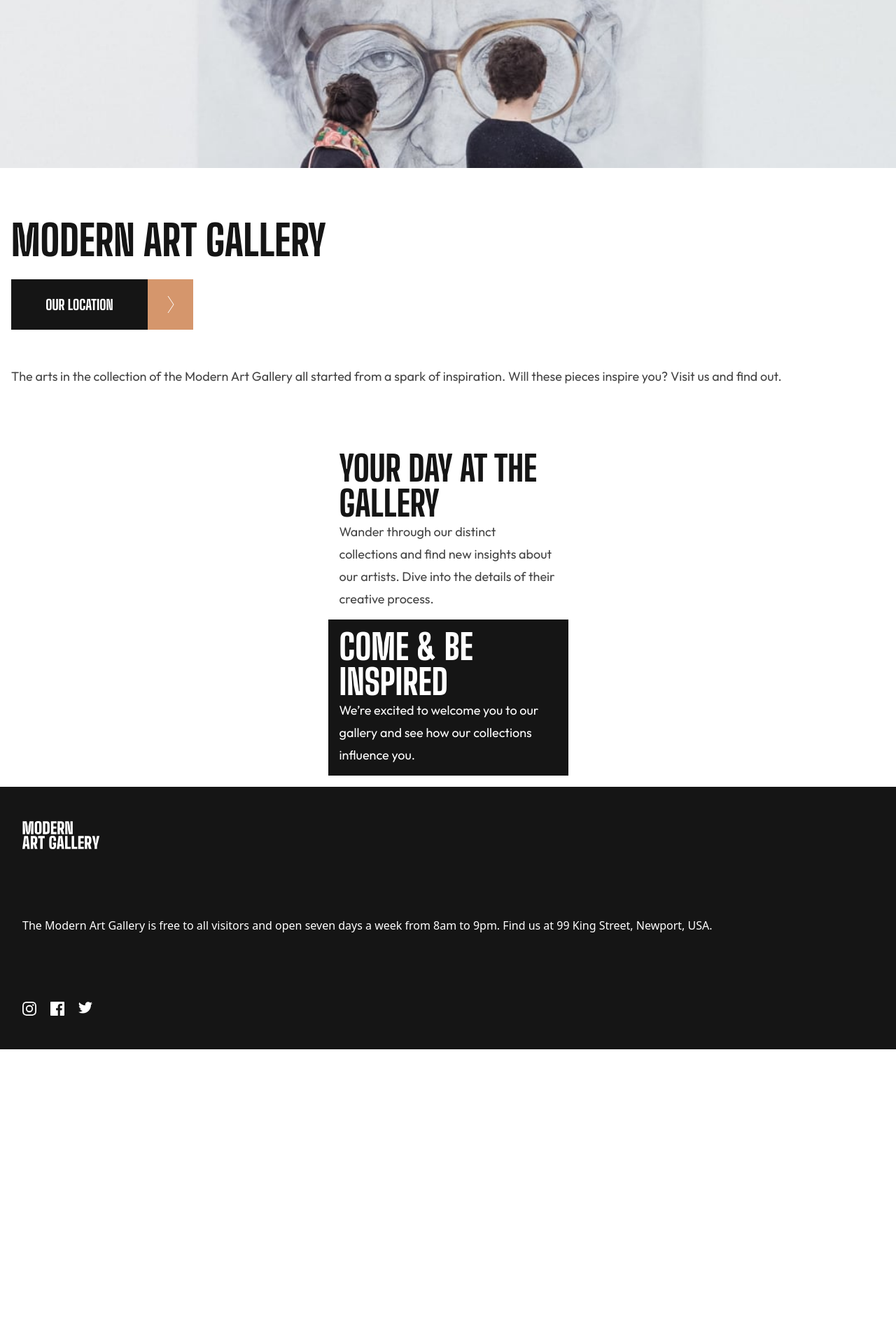
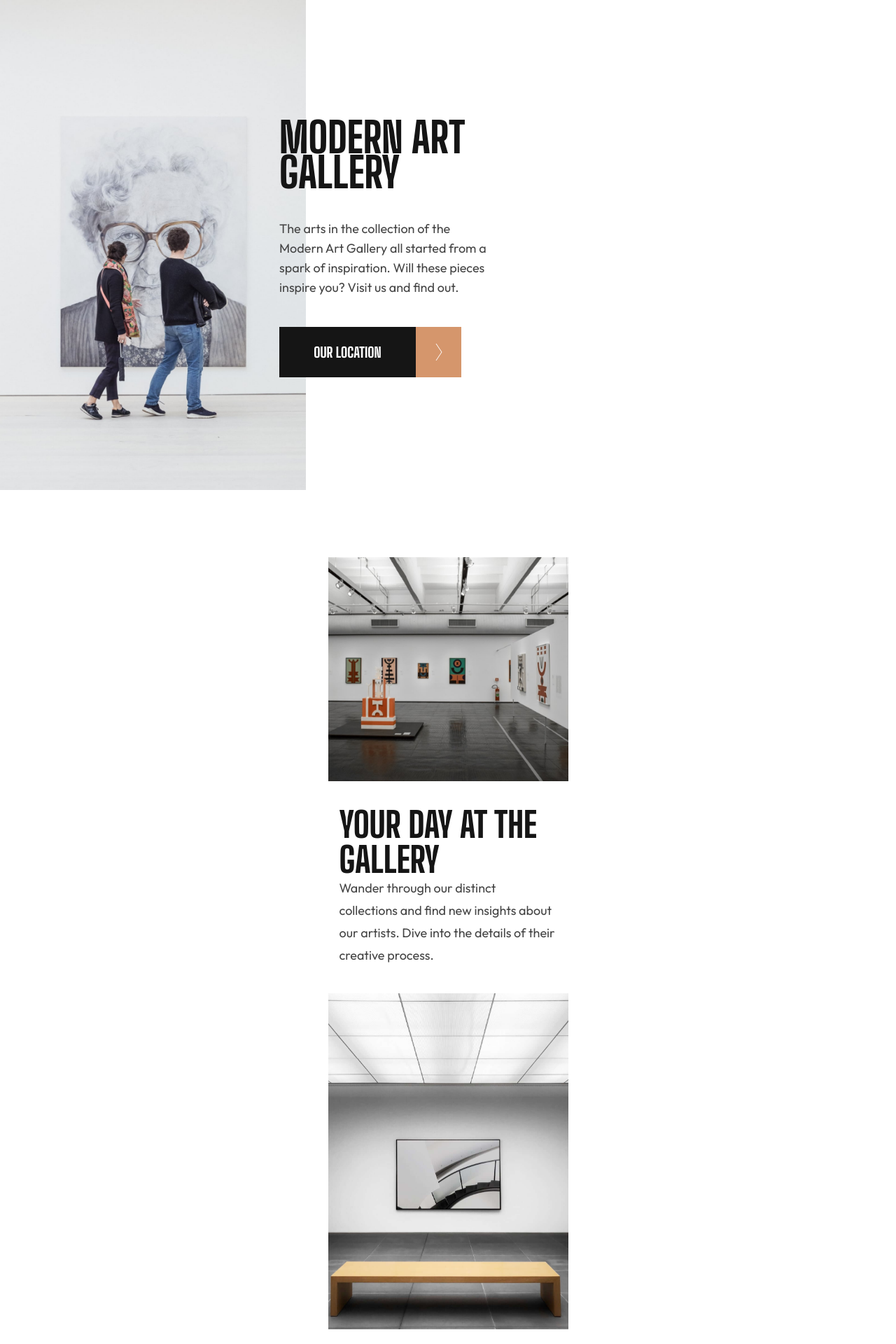
Before and after one commit to reactaleks/art-gellery-website-nextjs, a Next.js app: page / in a window 1280 px wide. Shown: the top 1920 px of the page at 70% size. Before the commit the page ends 1499 px from the top, so only its background shows below. Built offline with nearby package versions, Linux system fonts and the light colour scheme.

Commit message:
Reworked features section layout to remove margin settings

```diff
--- a/components/FeatureSectionComponent.tsx
+++ b/components/FeatureSectionComponent.tsx
@@ -3,9 +3,9 @@ import FeatureTextTileComponent from "./FeatureTextTileComponent";
 
 export default function FeatureSectionComponent() {
   return (
-    <>
+    <div className="flex flex-col items-center h-[1605px] justify-between mt-24">
       <ImageComponent
-        imageHeight="320px"
+        imageStyles="h-[320px] w-[343px]"
         imageUrl="/desktop/image-grid-1@2x.jpg"
         imageAlt="Grid Image One"
       />
@@ -14,18 +14,18 @@ export default function FeatureSectionComponent() {
         artists. Dive into the details of their creative process."/>
 
       <ImageComponent
-        imageHeight="480px"
+        imageStyles="h-[480px] w-[343px]"
         imageUrl="/desktop/image-grid-2@2x.jpg"
         imageAlt="Grid image two"
       />
 
       <ImageComponent
-        imageHeight="200px"
+        imageStyles="h-[200px] w-[343px]"
         imageUrl="/desktop/image-grid-3@2x.jpg"
         imageAlt="Grid image three"
       />
     <FeatureTextTileComponent tileDark={true} tileTitle="Come & Be Inspired" tileText="We’re excited to welcome you to our gallery and see how our
           collections influence you."/>
-    </>
+    </div>
   );
 }
--- a/components/FeatureTextTileComponent.tsx
+++ b/components/FeatureTextTileComponent.tsx
@@ -5,7 +5,7 @@ interface PropType {
 }
 export default function FeatureTextTileComponent({ tileTitle, tileText, tileDark }: PropType) {
   return (
-    <div className={`w-[343px] h-[223px] flex flex-col justify-center mx-auto px-4 m-4 ${tileDark ? `bg-allmost-black` : `bg-white`}`}>
+    <div className={`w-[343px] h-[223px] flex flex-col justify-center px-4 mx-auto ${tileDark ? `bg-allmost-black` : `bg-white`}`}>
       <h2 className={`text-[50px] leading-headingm font-bigShoulders font-extrabold uppercase ${tileDark ? `text-white` : `text-allmost-black`} `}>
         {tileTitle}
       </h2>
--- a/components/FooterComponent.tsx
+++ b/components/FooterComponent.tsx
@@ -13,7 +13,7 @@ export default function FooterComponent() {
     let pathname = usePathname()
     const checkPath = pathname === "/"
     return (
-        <footer className={`${checkPath ? "bg-allmost-black text-white" : "bg-gold text-allmost-black"} h-[375px] flex flex-col justify-around px-8`}>
+        <footer className={`${checkPath ? "bg-allmost-black text-white" : "bg-gold text-allmost-black"} h-[375px] flex flex-col justify-around px-8 mt-24`}>
                 <LogoComponent dark={checkPath}/>
                 <p>The Modern Art Gallery is free to all visitors and open seven days a week from 8am to 9pm. Find us at 99 King Street, Newport, USA.</p>
                 <SocialComponent dark={checkPath}/>
--- a/components/HeroComponent.tsx
+++ b/components/HeroComponent.tsx
@@ -3,8 +3,8 @@ import heroImage from "../public/desktop/image-hero@2x.jpg";
 import NavButtonComponent from "./NavButtonComponent";
 export default function HeroComponent() {
   return (
-    <div className="h-[630px]">
-      <div className="relative h-[240px]">
+    <div className="h-[630px] md:h-[700px] md:flex md:flex-row">
+      <div className="relative h-[240px] md:h-[700px] md:w-[437px]">
         <Image
           src={heroImage}
           alt="Hero image"
@@ -12,7 +12,7 @@ export default function HeroComponent() {
           style={{ objectFit: "cover" }}
         />
       </div>
-      <div className="h-[390px] flex flex-col justify-around px-4">
+      <div className="h-[390px] flex flex-col justify-around px-4 md:h-[410px] md:w-[339px] md:absolute md:left-[383px] md:top-[150px]">
         <h1 className="font-bigShoulders font-extrabold text-headingm leading-headingm uppercase text-allmost-black">
           modern art gallery
         </h1>
--- a/components/ImageComponent.tsx
+++ b/components/ImageComponent.tsx
@@ -1,14 +1,14 @@
 import Image from "next/image"
 
 interface PropTypes {
-    imageHeight: string;
+    imageStyles: string;
     imageUrl:string;
     imageAlt:string;
 }
 
-export default function ImageComponent({imageHeight, imageUrl, imageAlt}:PropTypes) {
+export default function ImageComponent({imageStyles, imageUrl, imageAlt}:PropTypes) {
     return (
-        <div className={`relative m-4 h-[${imageHeight}]`}>
+        <div className={`relative ${imageStyles}`}>
         <Image
           src={imageUrl}
           alt={imageAlt}
--- a/components/NavButtonComponent.tsx
+++ b/components/NavButtonComponent.tsx
@@ -14,7 +14,7 @@ export default function NavButtonComponent({
     return (
       <Link
         href={destination}
-        className="text-[20px] font-extrabold font-bigShoulders uppercase text-white absolute"
+        className="text-[20px] font-extrabold font-bigShoulders uppercase text-white "
       >
         <div className="group w-[260px] h-[72px] flex items-center ">
           <div className="w-[75%] h-full flex justify-center items-center bg-allmost-black group-hover:bg-gold">
@@ -32,7 +32,7 @@ export default function NavButtonComponent({
     return (
       <Link
         href={destination}
-        className="text-[20px] font-extrabold font-bigShoulders uppercase text-white"
+        className="text-[20px] font-extrabold font-bigShoulders uppercase text-white absolute"
       >
         <div className="group w-[260px] h-[72px] flex items-center ">
           <div className="w-[25%] h-full flex justify-center items-center bg-gold group-hover:bg-allmost-black">
```
Also changed, not shown: app/component-styles/map.modules.css (+9 -3 lines).
